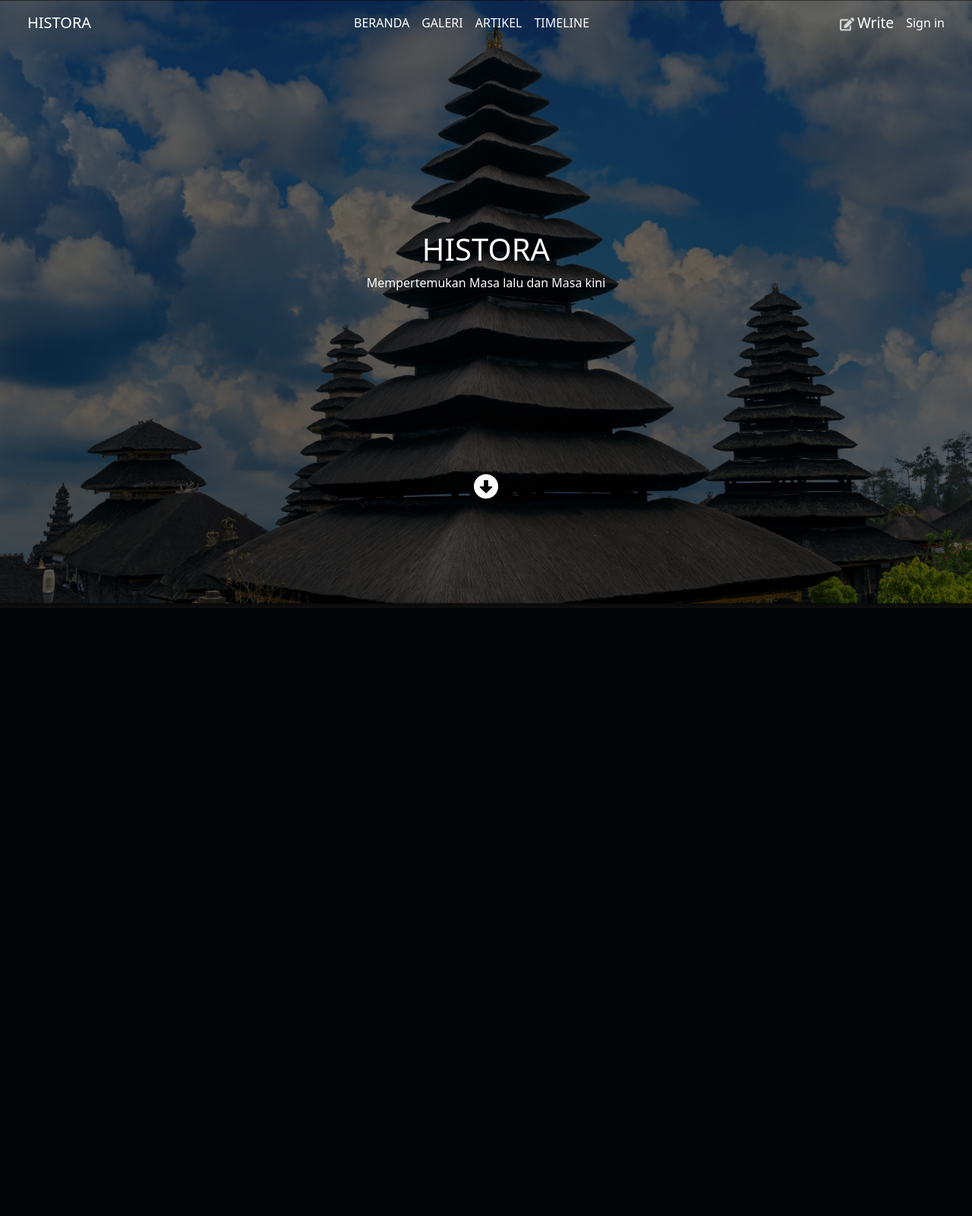
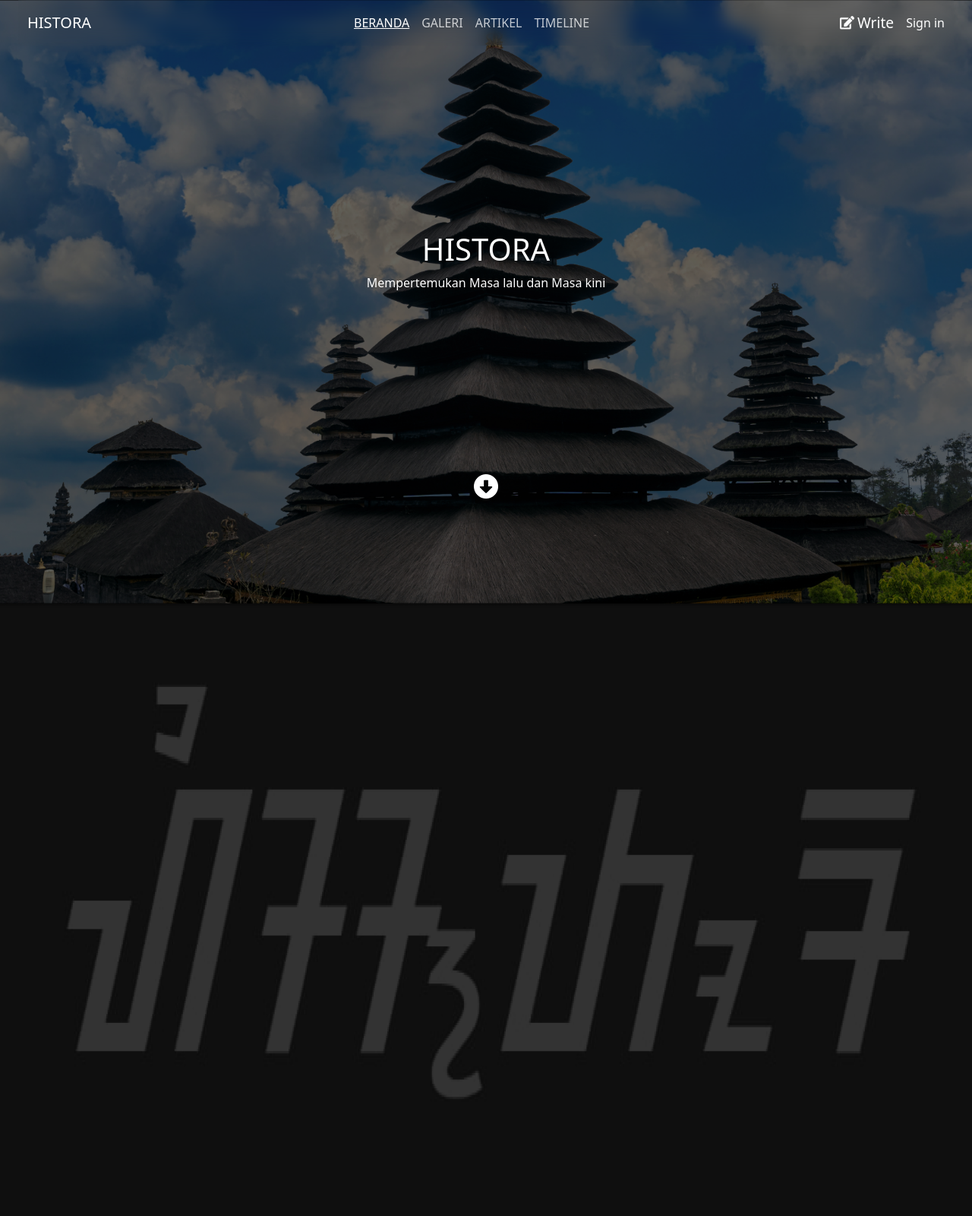
Before and after one commit to DavaGhifary/Tim-Histora, a PHP site: page / in a window 1280 px wide. Shown: the whole page at 76% size. Before the commit the page ends 800 px from the top, so only its background shows below. Run offline with PHP 8.4, Linux system fonts and the light colour scheme.

Commit message:
refactor:edit homepage

```diff
--- a/IT CLUB-HISTORA/assets/css/artikel.css
+++ b/IT CLUB-HISTORA/assets/css/artikel.css
@@ -36,10 +36,6 @@ body {
     color: #ece7e7 !important;
 }
 
-.blur {
-    backdrop-filter: blur(10px);
-}
-
 .opacity {
     opacity: .80;
 }
--- a/IT CLUB-HISTORA/assets/css/index.css
+++ b/IT CLUB-HISTORA/assets/css/index.css
@@ -6,7 +6,7 @@
 
 body {
   background-color: #0f0f0f;
- background-color: #0F0F0F !important;
+  background-color: #0f0f0f !important;
 }
 
 #header {
@@ -37,29 +37,10 @@ body {
   width: 2rem;
 }
 
-.navbar-header {
-  height: 60px;
+#highlight {
+  background-image: url("../img/bg-aksara.png");
+  width: 100%;
+  height: 100vh;
+  background-size: cover;
+  background-repeat: no-repeat;
 }
-
-.text-link {
-  color: #ffff;
-  }
-  .write {
-    background: transparent;
-    border: none;
-    display: flex;
-    align-items: center;
-    font-size: 1.2rem;
-  }
-  .text-write {
-    color: #ffff;
-    margin: 0;
-  }
-.ButtonSign {
-  background: transparent;
-  border: none;
-  color: #ffff;
-}
-.text-link{
- color: #ffff !important;
-}
--- /dev/null
+++ b/IT CLUB-HISTORA/assets/css/navbar.css
@@ -0,0 +1,31 @@
+/* start-navbar */
+.navbar-header {
+  height: 60px;
+}
+
+.text-link {
+  color: #ffff;
+}
+.write {
+  background: transparent;
+  border: none;
+  display: flex;
+  align-items: center;
+  font-size: 1.2rem;
+}
+.text-write {
+  color: #ffff;
+  margin: 0;
+}
+.ButtonSign {
+  background: transparent;
+  border: none;
+  color: #ffff;
+}
+.text-link {
+  color: #ffff !important;
+}
+.blur {
+  backdrop-filter: blur(10px);
+}
+/* end-navbaar */
--- a/IT CLUB-HISTORA/index.html
+++ b/IT CLUB-HISTORA/index.html
@@ -11,6 +11,8 @@
       crossorigin="anonymous"
     />
     <link rel="stylesheet" href="./assets/css/index.css" />
+    <link rel="stylesheet" href="./assets/css/navbar.css" />
+
   </head>
   <body>
 
@@ -33,26 +35,26 @@
           <div class="collapse navbar-collapse" id="navbarText">
             <ul class="navbar-nav mx-auto mb-2 mb-lg-0">
               <li class="nav-item">
-                <a class="nav-link text-link" aria-current="page" href="#"
+                <a class="nav-link text-link text-decoration-underline" aria-current="page" href="#"
                   >BERANDA</a
                 >
               </li>
               <li class="nav-item">
-                <a class="nav-link text-link" href="#">GALERI</a>
+                <a class="nav-link text-link opacity-75" href="#">GALERI</a>
               </li>
               <li class="nav-item">
-                <a class="nav-link text-link" href="#">ARTIKEL</a>
+                <a class="nav-link text-link opacity-75" href="#">ARTIKEL</a>
               </li>
               <li class="nav-item">
-                <a class="nav-link text-link" href="#">TIMELINE</a>
+                <a class="nav-link text-link opacity-75" href="#">TIMELINE</a>
               </li>
             </ul>
             <div class="navbar-text text-link d-flex gap-3">
               <button class="write gap-1">
-                <img src="./assets/icon/Vector-write.png" class="mt-1 opacity-75" alt="" width="19px"/>
+                <img src="./assets/icon/Vector-write.png" width="19" class="" alt="" />
                 <p class="text-write fw-light">Write</p>
               </button>
-              <button class="ButtonSign fw-light">Sign in</button>
+              <button class="ButtonSign">Sign in</button>
             </div>
           </div>
         </div>
@@ -71,8 +73,8 @@
     </header>
     <!-- homepage -->
 
-    <div class="highlight">
-
+    <div id="highlight">
+      <div class="teks"></div>
     </div>
 
     <script
```
